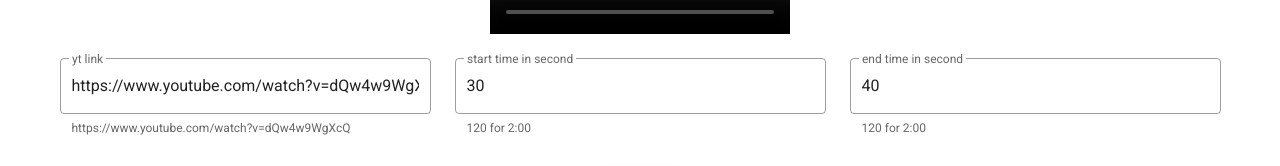
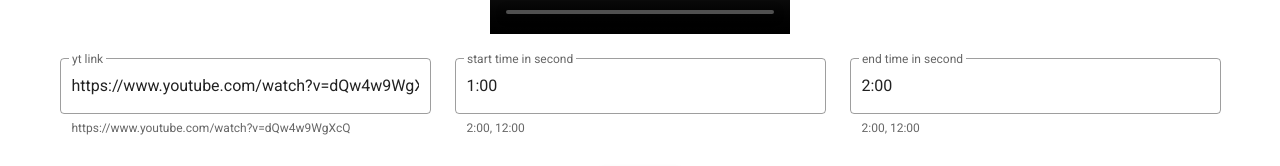
Before and after one commit to wildanpurnomo/yt-looper, a Vue app: page / in a window 1280 px wide. Shown: the part 356-522 px from the top of the page. Built offline with nearby package versions, Linux system fonts and the light colour scheme.

Commit message:
input in minutes

```diff
--- a/src/App.vue
+++ b/src/App.vue
@@ -19,7 +19,7 @@
             <v-text-field
               v-model="startTime"
               label="start time in second"
-              hint="120 for 2:00"
+              hint="2:00, 12:00"
               persistent-hint
               outlined
             >
@@ -29,7 +29,7 @@
             <v-text-field
               v-model="endTime"
               label="end time in second"
-              hint="120 for 2:00"
+              hint="2:00, 12:00"
               persistent-hint
               outlined
             >
@@ -55,8 +55,8 @@ export default {
     isFirstTime: true,
     player: null,
     ytUrl: "https://www.youtube.com/watch?v=dQw4w9WgXcQ",
-    startTime: 30,
-    endTime: 40,
+    startTime: "1:00",
+    endTime: "2:00",
     playerOptions: {
       width: "500px",
       height: "300px",
@@ -65,10 +65,21 @@ export default {
     },
   }),
 
+  computed: {
+    startTimeInSecond() {
+      let split = this.startTime.split(":");
+      return parseInt(split[0]) * 60 + parseInt(split[1]);
+    },
+    endTimeInSecond() {
+      let split = this.endTime.split(":");
+      return parseInt(split[0]) * 60 + parseInt(split[1]);
+    },
+  },
+
   methods: {
     onVideoTimeUpdate() {
       //console.log(`${player.cache_.currentTime} / ${player.cache_.duration}`);
-      if (this.player.cache_.currentTime >= this.endTime) {
+      if (this.player.cache_.currentTime >= this.endTimeInSecond) {
         this.isFirstTime = true;
         this.rewind();
       }
@@ -76,7 +87,7 @@ export default {
     rewind() {
       if (this.isFirstTime) {
         this.isFirstTime = false;
-        this.player.currentTime(this.startTime);
+        this.player.currentTime(this.startTimeInSecond);
       }
     },
     instantiatePlayer() {
```
Also changed, not shown: 1 other file (tests, documents, lock files or other folders).
